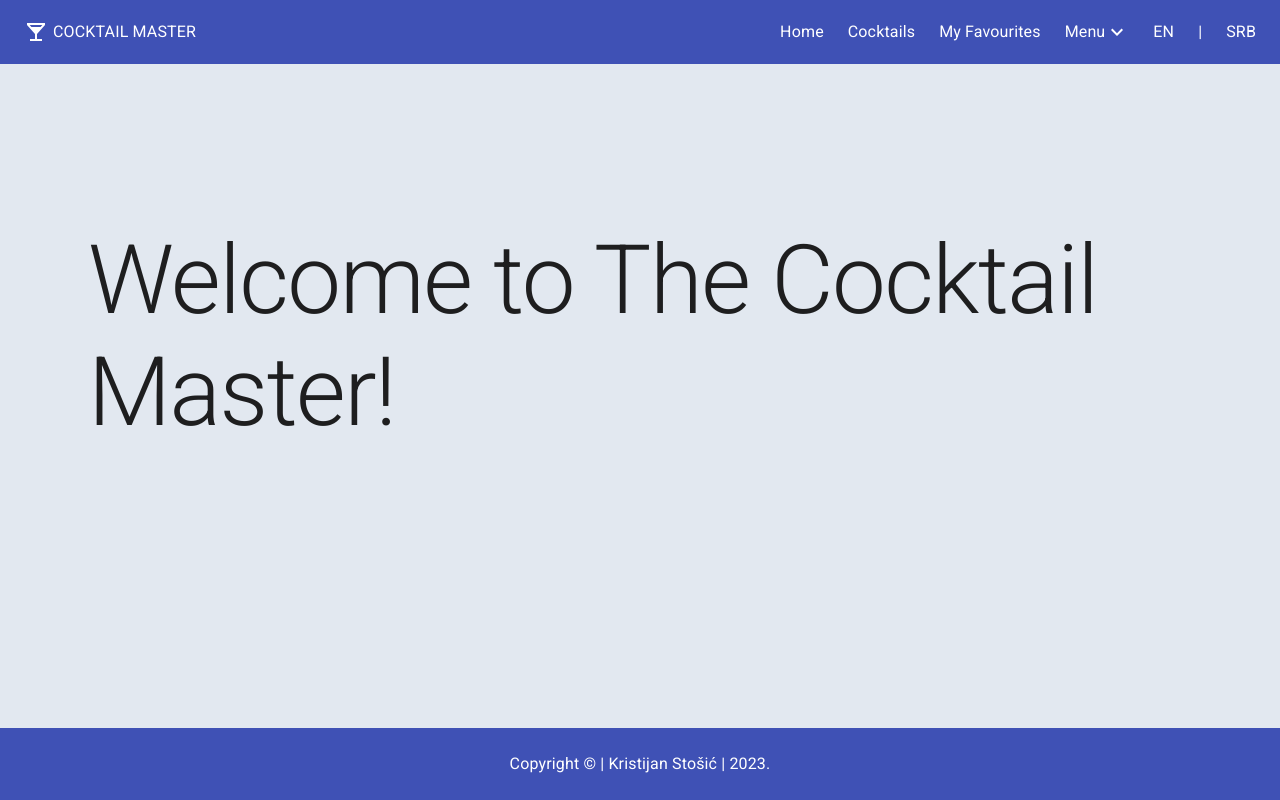
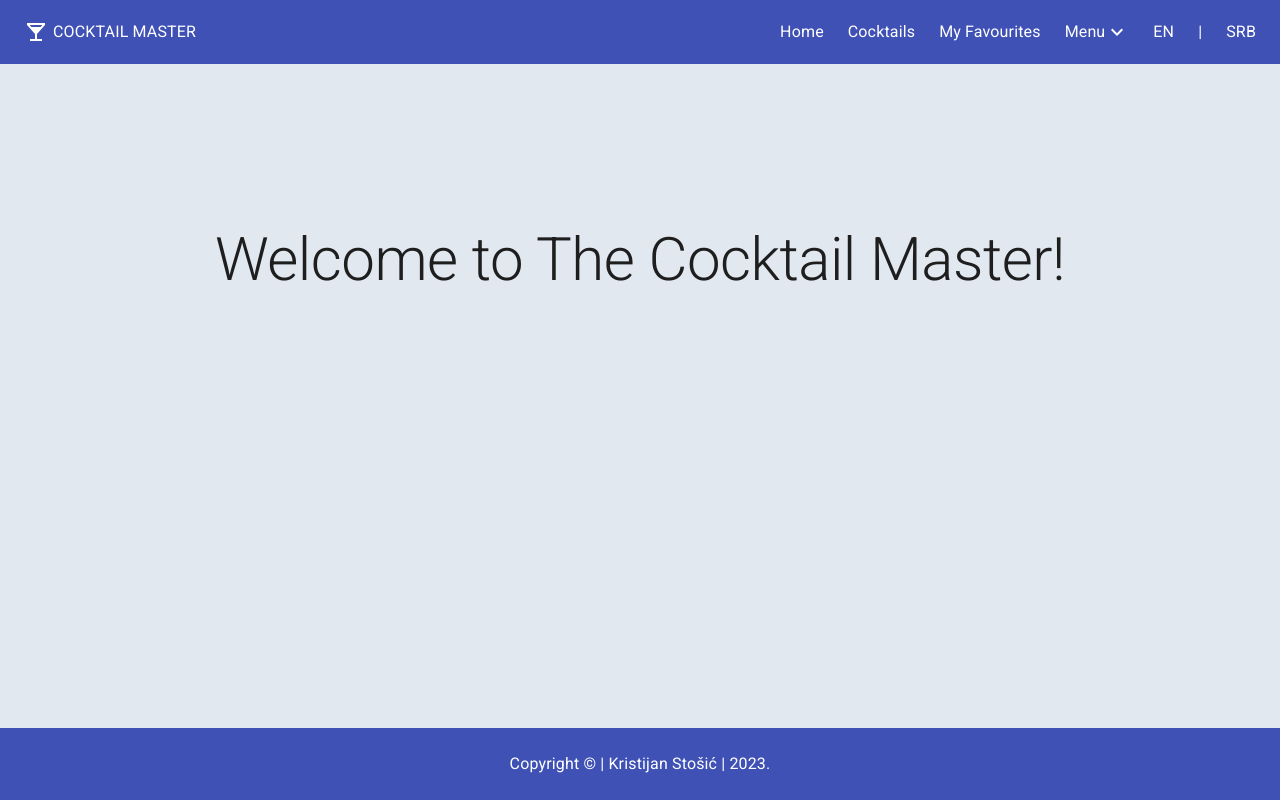
Before and after one commit to KristijanStosic/react-cocktail-master, a React (Vite) app: page /home in a window 1280 px wide. Built offline with nearby package versions, Linux system fonts and the light colour scheme.

Commit message:
Changed font for heading

```diff
--- a/src/pages/Home.jsx
+++ b/src/pages/Home.jsx
@@ -6,7 +6,7 @@ export default function HomePage() {
 
   return (
     <Box display='flex' justifyContent='center' sx={{ p: 8, mt: 8 }} >
-      <Typography variant='h1'>{t('home.heading')}</Typography>
+      <Typography variant='h2'>{t('home.heading')}</Typography>
     </Box>
   );
 }
```
